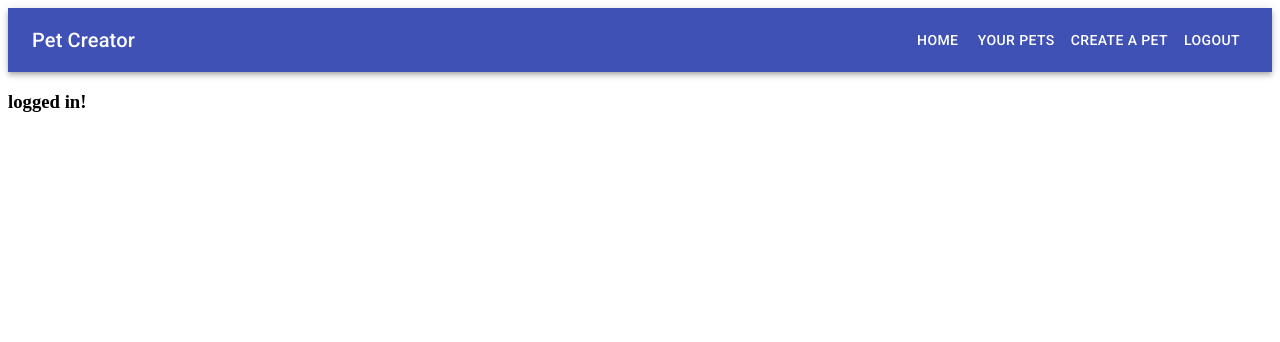
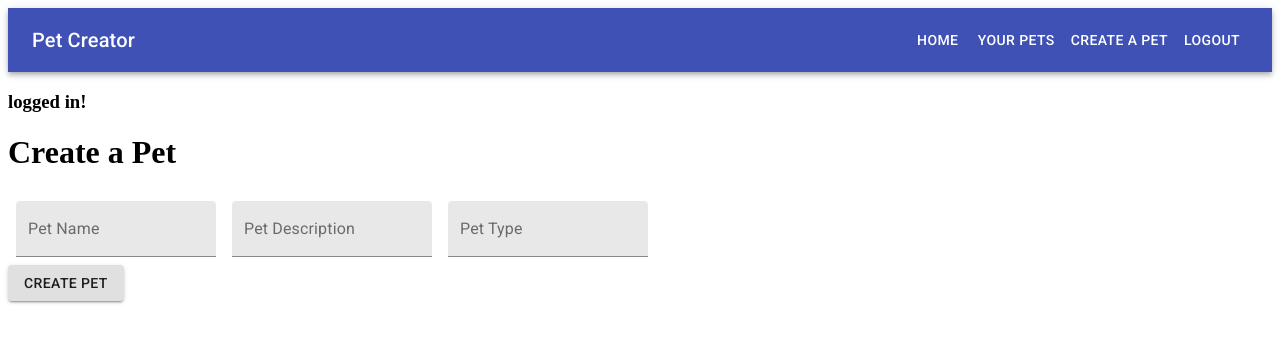
Before and after one commit to bakellian/phase-2-project, a React (Create React App) app: page /petlist/new in a window 1280 px wide. Shown: the top 342 px of the page. Built offline with nearby package versions, Linux system fonts and the light colour scheme; no server answers.

Commit message:
removing broken authorization

```diff
--- a/src/App.js
+++ b/src/App.js
@@ -34,7 +34,6 @@ const App = () => { //changed to arrow function to keep it up to date with ES6 b
     const userId = localStorage.getItem('user_id'); //grabbing our logged in user id into a variable
     // userId && !loggedIn
     if(userId !== 'undefined' && !loggedIn) { //if user ID exists and were not logged in we need to log ourselves in.
-      console.log('yo', userId)
       fetch('http://localhost:3001/users/' + userId)
         .then(resp => resp.json())
         .then(data => userLogin(data)) //this will update everything in userLogin function
@@ -54,7 +53,7 @@ const App = () => { //changed to arrow function to keep it up to date with ES6 b
         <Route path="/signup" element={ <Signup  userLogin={ userLogin } /> } />
         <Route path="/login" element={ <Login userLogin={ userLogin } /> } />
         <Route path="/petlist" element={ <PetList user={ user } loggedIn={ loggedIn } /> } />
-        <Route path="/petform" element={ <PetForm /> } />
+        <Route path="/petlist/new" element={ <PetForm loggedIn={ loggedIn } user={ user }/> } />
       </Routes>
     </Router>
   );
--- a/src/Components/Navigation/Navbar.jsx
+++ b/src/Components/Navigation/Navbar.jsx
@@ -41,7 +41,7 @@ const NavBar = ( {loggedIn, userLogout, user }) => {
                         <Button color="inherit" to='/' component={ Link }>Home</Button>
                         {/* give it s component - say you want it to be a link and say here go to this route */ }{/* https://v4.mui.com/components/buttons/#third-party-routing-library */}
                         <Button color="inherit" to='/petlist' component={ Link }>Your Pets</Button>
-                        <Button color="inherit" to='/petform' component={ Link }>Create a Pet</Button>
+                        <Button color="inherit" to='/petlist/new' component={ Link }>Create a Pet</Button>
                         <Button color="inherit" onClick={handleOnClick}>Logout</Button>
                         {/* get logout to link to home */}
                     </Toolbar>
--- a/src/Components/Pets/PetForm.jsx
+++ b/src/Components/Pets/PetForm.jsx
@@ -1,4 +1,4 @@
-import React from 'react'
+import React, { useEffect } from 'react'
 import { useState } from 'react';
 import { useNavigate } from 'react-router-dom';
 import { makeStyles } from '@material-ui/core/styles';
@@ -14,12 +14,19 @@ const useStyles = makeStyles((theme) => ({
     },
   }));
 
-const PetForm = () => {
+const PetForm = ({ loggedIn, user }) => {
     const classes = useStyles();
     const [petName, setPetName] = useState('')
     const [petDescription, setPetDescription] = useState('')
+    const [petType, setPetType] = useState('')
     const [pets, setPets] = useState({})
-    const navigate = useNavigate();
+    const navigate = useNavigate(); //hook for being able to redirect to other routes
+
+    // useEffect(() => {
+    //     if(!loggedIn) {
+    //         navigate('/login')
+    //     }
+    // }, [loggedIn]) //not working - whenever page is refreshed were brought to login - even though we are logged in
 
     const handleNameChange = e => {
         setPetName(e.target.value);
@@ -27,6 +34,10 @@ const PetForm = () => {
 
     const handleDescriptionChange = e => {
         setPetDescription(e.target.value);
+    }
+
+    const handlePetTypeChange = e => {
+        setPetType(e.target.value);
     }
 
   return (
@@ -47,6 +58,13 @@ const PetForm = () => {
                     onChange={handleDescriptionChange}
                 variant="filled"
                 />
+                <TextField
+                    id="pet-type"
+                    label="Pet Type"
+                    value={petType}
+                    onChange={handlePetTypeChange}
+                variant="filled"
+                />
             </form>
         <Button variant="contained">Create Pet</Button>
     </div>
--- a/src/Components/Pets/PetList.jsx
+++ b/src/Components/Pets/PetList.jsx
@@ -10,15 +10,15 @@ const PetList = ({ user, loggedIn }) => {
   const navigate = useNavigate();
   //with use effect we will only have access to this page if we are logged in.
   //if were not logged in
-  useEffect(() => {}, [loggedIn])
-    if(!loggedIn) {
-      navigate('/login');
-    }
+  // useEffect(() => {}, [loggedIn])
+  //   if(!loggedIn) {
+  //     navigate('/login');
+  //   }
 
   return (
     <div >
       <h1>{user.userName}'s Pets</h1>
-      <Button variant="contained" to='/petform' component={ Link }>Create a New Pet</Button>
+      <Button variant="contained" to='/petlist/new' component={ Link }>Create a New Pet</Button>
     </div>
   )
 }
```
